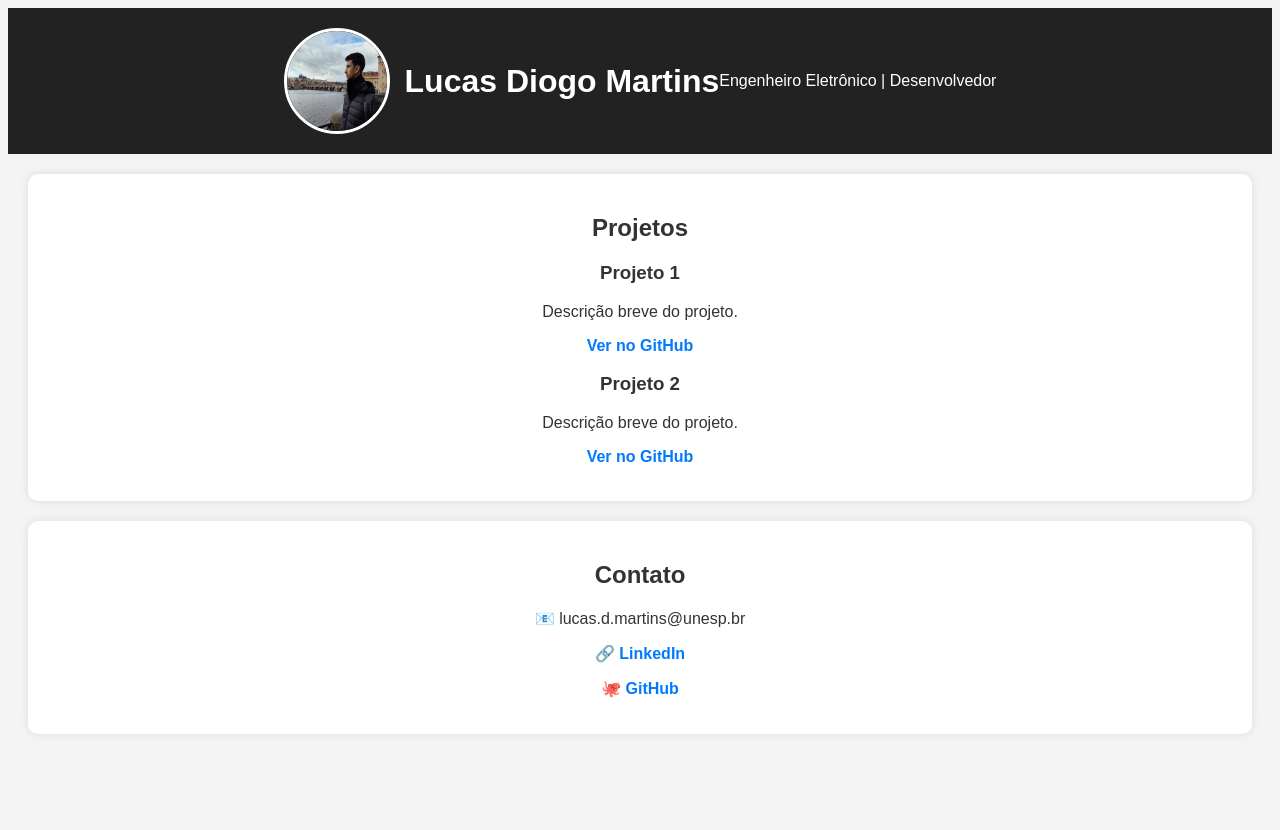
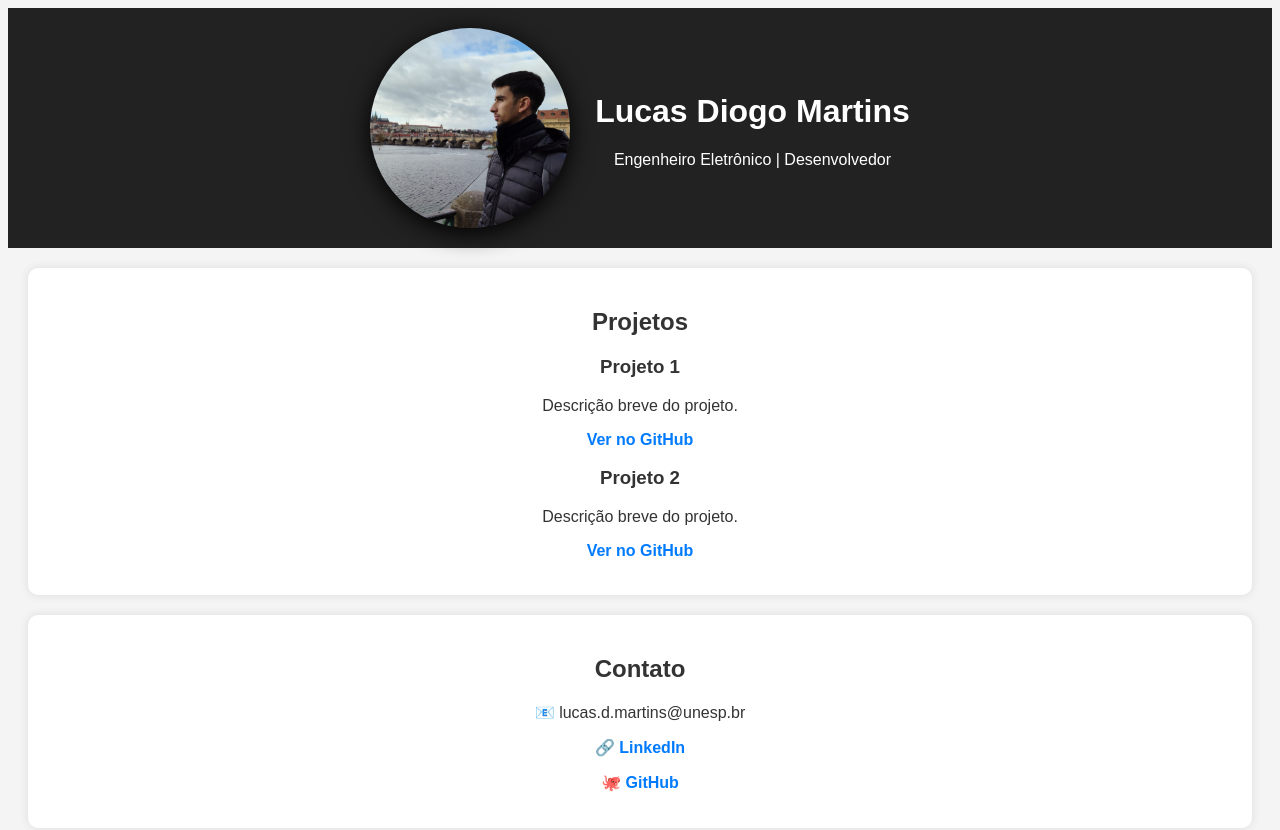
Before and after one commit to Velvet-blue/lucasdmartins, a plain HTML site: page index.html in a window 1280 px wide. Before the commit the page ends 800 px from the top, so only its background shows below. Drawn offline with Linux system fonts and the light colour scheme.

Commit message:
header ajustado

```diff
--- a/index.html
+++ b/index.html
@@ -8,9 +8,11 @@
 </head>
 <body>
     <header>
-        <img src="eu1.jpeg" alt="Foto de Lucas Diogo Martins" class="perfil">
-        <h1>Lucas Diogo Martins</h1>
-        <p>Engenheiro Eletrônico | Desenvolvedor</p>
+        <img src="eu1.jpeg" alt="Foto de Lucas Diogo Martins" class="foto">
+        <div>
+            <h1>Lucas Diogo Martins</h1>
+            <p>Engenheiro Eletrônico | Desenvolvedor</p>
+        </div>
     </header>
 
     <section id="projetos">
--- a/style.css
+++ b/style.css
@@ -22,12 +22,13 @@ header {
     box-shadow: 0px 0px 10px rgba(0, 0, 0, 0.1);
 }
 
-.perfil {
-    width: 100px;
-    height: 100px;
+.foto {
+    width: 200px;
+    height: 200px;
     border-radius: 50%;
-    margin-right: 15px;
-    border: 3px solid white;
+    margin-right: 25px;
+    box-shadow: 0px 5px 25px 0px #000;
+    object-fit: cover;
 }
 
 .projeto {
```
